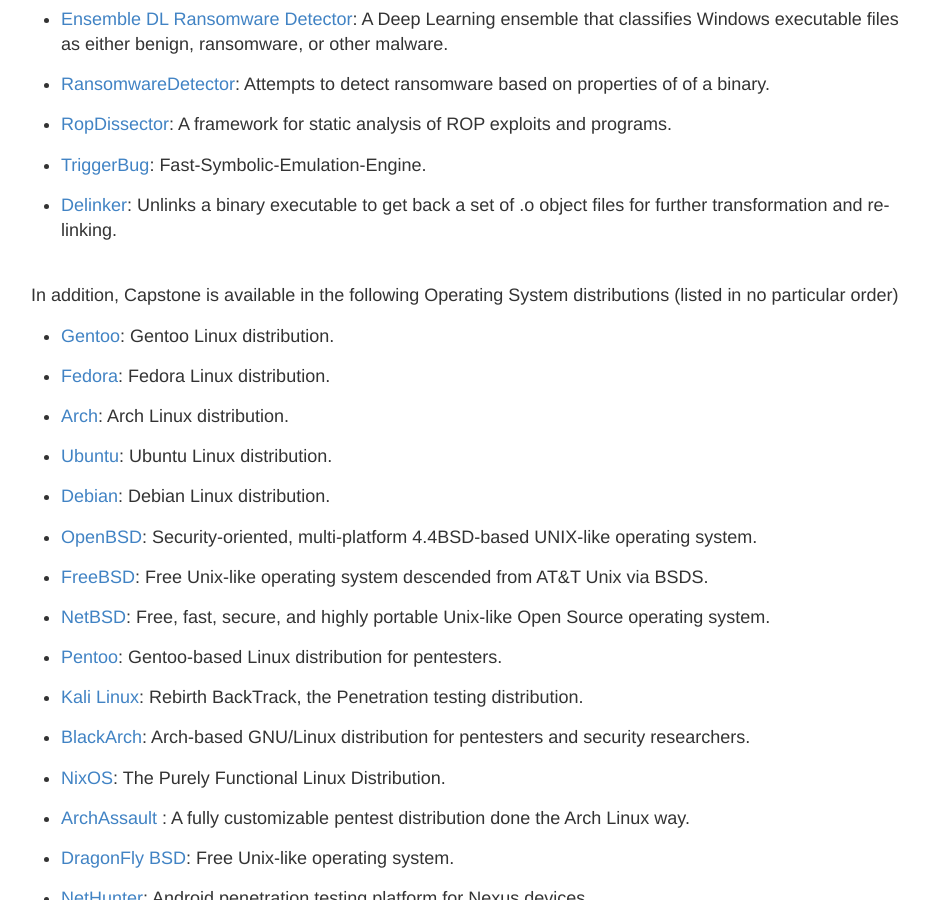
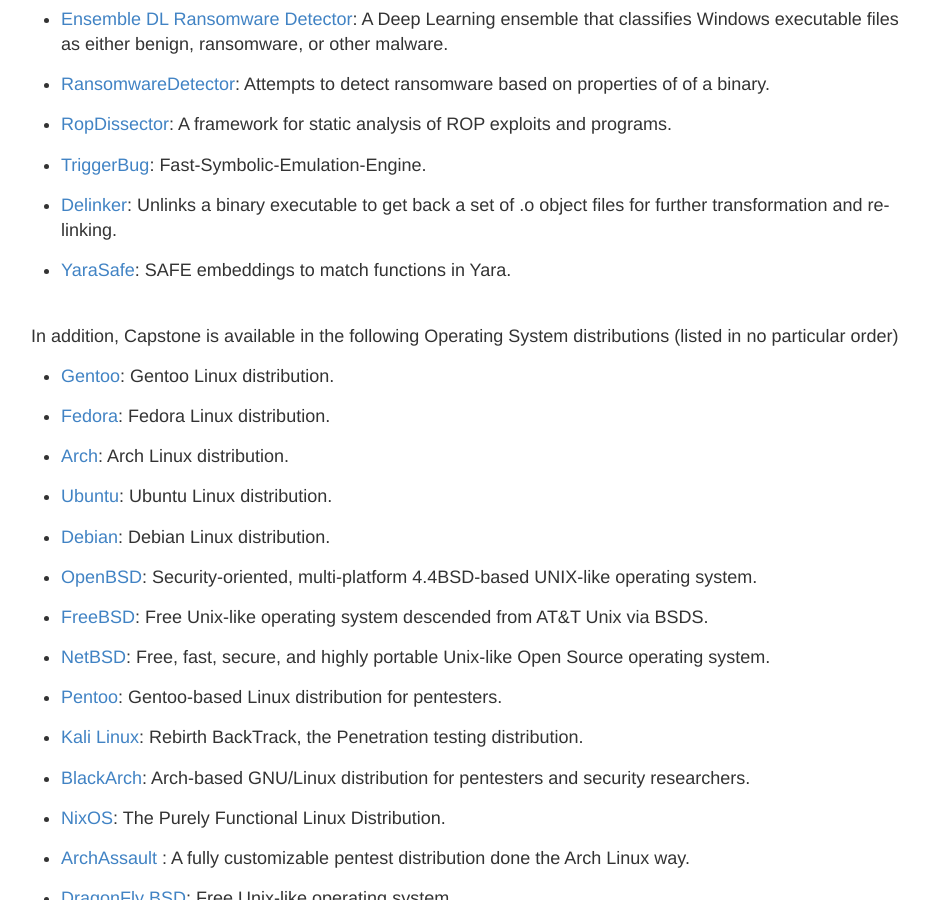
Before and after one commit to capstone-engine/capstone-engine.github.io, a Jekyll site: the page built from showcase.md, in a window 1280 px wide and 900 px high, scrolled down 18708 px. Shown: the whole window, without its empty margins (169-1098 px from the left). Built offline with Jekyll 4.4.1, drawn with Linux system fonts in a browser that asks for light colours; some of the changed lines change nothing that is shown.

Commit message:
showcase

```diff
--- a/showcase.md
+++ b/showcase.md
@@ -5,7 +5,7 @@
 
 ## Showcase
 
-In our knowledge, Capstone has been used by **449** following products (listed in no particular order).
+In our knowledge, Capstone has been used by **450** following products (listed in no particular order).
 
 - [Unicorn](http://www.unicorn-engine.org): Lightweight multi-arch, multi-platform CPU emulator framework.
 
@@ -903,6 +903,8 @@
 
 - [Delinker](https://github.com/jnider/delinker): Unlinks a binary executable to get back a set of .o object files for further transformation and re-linking.
 
+- [YaraSafe](https://github.com/lucamassarelli/yarasafe): SAFE embeddings to match functions in Yara.
+
 
 <br>
 In addition, Capstone is available in the following Operating System distributions (listed in no particular order)
```
